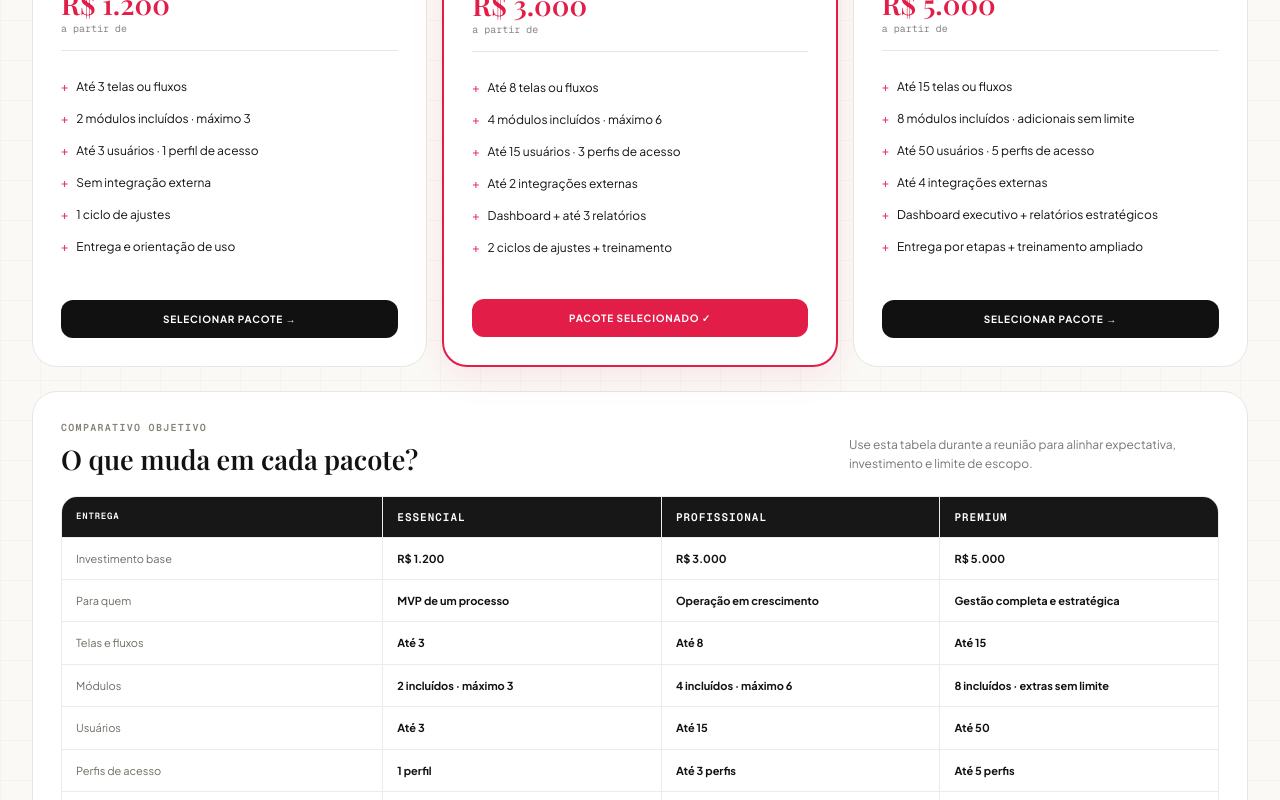
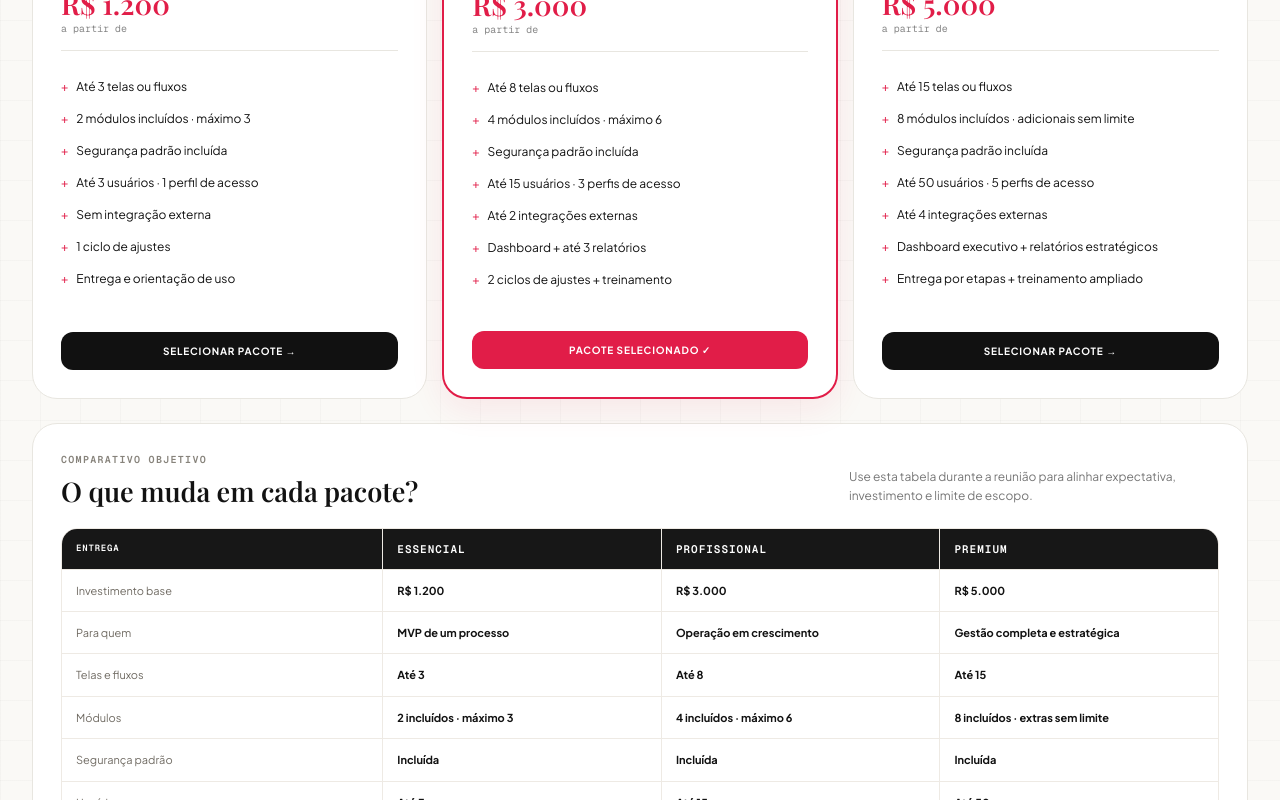
Before and after one commit to simplessimplo2026-source/sdd-studio, a Next.js app: page / in a window 1280 px wide. Shown: the part 460-1260 px from the top of the page. Built offline with nearby package versions, Linux system fonts and the light colour scheme; a web font is replaced by a local one.

Commit message:
Inclui segurança padrão em todos os pacotes

```diff
--- a/app/globals.css
+++ b/app/globals.css
@@ -208,6 +208,7 @@ body{margin:0;background:var(--paper);color:var(--ink);font-family:'Plus Jakarta
 .section-title>p{font-size:12px;color:#777;max-width:250px;line-height:1.55;margin:0}
 .module-grid{display:grid;grid-template-columns:repeat(2,1fr);gap:10px}
 .module-legend{display:flex;gap:14px;flex-wrap:wrap;margin:-8px 0 14px;font:500 9px 'Geist Mono';color:#777}.module-legend span:before{content:'';display:inline-block;width:7px;height:7px;border-radius:50%;margin-right:6px}.included-dot:before{background:#24713d}.additional-dot:before{background:var(--rose)}
+.security-standard{display:grid;grid-template-columns:28px 1fr auto;gap:10px;align-items:center;margin:0 0 10px;padding:13px;border:1px solid #cde4d3;border-radius:15px;background:#f5fbf6}.security-standard>span{width:24px;height:24px;border-radius:50%;display:grid;place-items:center;background:#24713d;color:#fff;font-size:12px}.security-standard div{display:flex;flex-direction:column;gap:3px}.security-standard strong{font-size:12px;color:#28613d}.security-standard small{font-size:10px;line-height:1.4;color:#5d7967}.security-standard em{font:600 9px 'Geist Mono';font-style:normal;color:#24713d;text-align:right}
 .module{min-height:108px;text-align:left;border:1px solid #ebe9e5;border-radius:18px;background:#fff;padding:17px;display:grid;grid-template-columns:35px 1fr auto;gap:11px;align-items:start;cursor:pointer;transition:.2s;font-family:inherit;position:relative}
 .module:hover{border-color:#c9c5bd;transform:translateY(-1px)}
 .module.selected{border-color:var(--rose);box-shadow:0 0 0 3px #e11d4810;background:#fffafb}
--- a/app/page.tsx
+++ b/app/page.tsx
@@ -37,6 +37,8 @@ const modules: Module[] = [
   { id: "portal", icon: "W", title: "Portal / Site", description: "Área pública para clientes e vendas.", price: 600, fields: ["Landing page", "Portal do cliente", "Formulários", "Blog ou conteúdo", "SEO básico"] },
   { id: "security", icon: "S", title: "Segurança", description: "Acesso, auditoria e proteção de dados.", price: 300, fields: ["Login e recuperação", "Dois fatores", "Log de auditoria", "LGPD e consentimento"] },
 ];
+const securityBaseline = { title: "Segurança padrão", description: "Login, recuperação de acesso, proteção básica de dados e requisitos iniciais de LGPD.", fields: ["Login e recuperação", "Proteção básica de dados", "LGPD e consentimento"] };
+const selectableModules = modules.filter((item) => item.id !== "security");
 const money = new Intl.NumberFormat("pt-BR", { style: "currency", currency: "BRL", maximumFractionDigits: 0 });
 const packageRules = {
     essential: { base: 1200, includedModules: 2, maxModules: 3, label: "Essencial" },
@@ -44,9 +46,9 @@ const packageRules = {
     premium: { base: 5000, includedModules: 8, maxModules: Infinity, label: "Premium" },
 } as const;
 const packages = [
-    { id: "essential", name: "Essencial", description: "Para sites e apps simples", price: "R$ 1.200", features: ["Até 3 telas ou fluxos", "2 módulos incluídos · máximo 3", "Até 3 usuários · 1 perfil de acesso", "Sem integração externa", "1 ciclo de ajustes", "Entrega e orientação de uso"] },
-    { id: "professional", name: "Profissional", description: "Para operações conectadas", price: "R$ 3.000", features: ["Até 8 telas ou fluxos", "4 módulos incluídos · máximo 6", "Até 15 usuários · 3 perfis de acesso", "Até 2 integrações externas", "Dashboard + até 3 relatórios", "2 ciclos de ajustes + treinamento"] },
-    { id: "premium", name: "Premium", description: "Para sistemas completos", price: "R$ 5.000", features: ["Até 15 telas ou fluxos", "8 módulos incluídos · adicionais sem limite", "Até 50 usuários · 5 perfis de acesso", "Até 4 integrações externas", "Dashboard executivo + relatórios estratégicos", "Entrega por etapas + treinamento ampliado"] },
+    { id: "essential", name: "Essencial", description: "Para sites e apps simples", price: "R$ 1.200", features: ["Até 3 telas ou fluxos", "2 módulos incluídos · máximo 3", "Segurança padrão incluída", "Até 3 usuários · 1 perfil de acesso", "Sem integração externa", "1 ciclo de ajustes", "Entrega e orientação de uso"] },
+    { id: "professional", name: "Profissional", description: "Para operações conectadas", price: "R$ 3.000", features: ["Até 8 telas ou fluxos", "4 módulos incluídos · máximo 6", "Segurança padrão incluída", "Até 15 usuários · 3 perfis de acesso", "Até 2 integrações externas", "Dashboard + até 3 relatórios", "2 ciclos de ajustes + treinamento"] },
+    { id: "premium", name: "Premium", description: "Para sistemas completos", price: "R$ 5.000", features: ["Até 15 telas ou fluxos", "8 módulos incluídos · adicionais sem limite", "Segurança padrão incluída", "Até 50 usuários · 5 perfis de acesso", "Até 4 integrações externas", "Dashboard executivo + relatórios estratégicos", "Entrega por etapas + treinamento ampliado"] },
 ] as const;
 type Discovery = { objective: string; users: string; userCount: string; profileCount: string; screenCount: string; pain: string; integrations: string; integrationCount: string; successMetric: string };
 const emptyDiscovery: Discovery = { objective: "", users: "", userCount: "", profileCount: "", screenCount: "", pain: "", integrations: "", integrationCount: "", successMetric: "" };
@@ -82,7 +84,7 @@ export default function Home() {
     const [documents, setDocuments] = useState<SavedDocument[]>([]);
     const [notice, setNotice] = useState("");
     const [saving, setSaving] = useState(false);
-    const selectedModules = selected.map((id) => modules.find((item) => item.id === id)).filter((item): item is Module => Boolean(item));
+    const selectedModules = selected.map((id) => modules.find((item) => item.id === id)).filter((item): item is Module => Boolean(item) && item.id !== "security");
     const activePackage = packageRules[packageType as keyof typeof packageRules] ?? packageRules.professional;
     const activePackageDefinition = packages.find((item) => item.id === packageType) ?? packages[1];
     const packageUserLimits = { essential: 3, professional: 15, premium: 50 } as const;
@@ -355,7 +357,7 @@ export default function Home() {
 <div className="comparison-head"><div><p className="eyebrow">COMPARATIVO OBJETIVO</p><h2>O que muda em cada pacote?</h2></div><p>Use esta tabela durante a reunião para alinhar expectativa, investimento e limite de escopo.</p></div>
 <div className="comparison-table" role="table" aria-label="Comparativo de pacotes">
 <div className="comparison-row comparison-labels" role="row"><span role="columnheader">ENTREGA</span><strong role="columnheader">ESSENCIAL</strong><strong role="columnheader">PROFISSIONAL</strong><strong role="columnheader">PREMIUM</strong></div>
-{[["Investimento base", "R$ 1.200", "R$ 3.000", "R$ 5.000"], ["Para quem", "MVP de um processo", "Operação em crescimento", "Gestão completa e estratégica"], ["Telas e fluxos", "Até 3", "Até 8", "Até 15"], ["Módulos", "2 incluídos · máximo 3", "4 incluídos · máximo 6", "8 incluídos · extras sem limite"], ["Usuários", "Até 3", "Até 15", "Até 50"], ["Perfis de acesso", "1 perfil", "Até 3 perfis", "Até 5 perfis"], ["Integrações", "Não incluídas", "Até 2 integrações", "Até 4 integrações"], ["Dados e relatórios", "Listagens essenciais", "Dashboard + 3 relatórios", "Dashboard executivo + relatórios estratégicos"], ["Ajustes", "1 ciclo", "2 ciclos", "Validação por etapas"], ["Implantação", "Orientação de uso", "Treinamento da equipe", "Treinamento ampliado + entrega assistida"], ["Prazo de referência", "Até 2 semanas", "4 a 6 semanas", "6 a 10 semanas"]].map((row) => <div className="comparison-row" role="row" key={row[0]}><span>{row[0]}</span><strong>{row[1]}</strong><strong>{row[2]}</strong><strong>{row[3]}</strong></div>)}
+{[["Investimento base", "R$ 1.200", "R$ 3.000", "R$ 5.000"], ["Para quem", "MVP de um processo", "Operação em crescimento", "Gestão completa e estratégica"], ["Telas e fluxos", "Até 3", "Até 8", "Até 15"], ["Módulos", "2 incluídos · máximo 3", "4 incluídos · máximo 6", "8 incluídos · extras sem limite"], ["Segurança padrão", "Incluída", "Incluída", "Incluída"], ["Usuários", "Até 3", "Até 15", "Até 50"], ["Perfis de acesso", "1 perfil", "Até 3 perfis", "Até 5 perfis"], ["Integrações", "Não incluídas", "Até 2 integrações", "Até 4 integrações"], ["Dados e relatórios", "Listagens essenciais", "Dashboard + 3 relatórios", "Dashboard executivo + relatórios estratégicos"], ["Ajustes", "1 ciclo", "2 ciclos", "Validação por etapas"], ["Implantação", "Orientação de uso", "Treinamento da equipe", "Treinamento ampliado + entrega assistida"], ["Prazo de referência", "Até 2 semanas", "4 a 6 semanas", "6 a 10 semanas"]].map((row) => <div className="comparison-row" role="row" key={row[0]}><span>{row[0]}</span><strong>{row[1]}</strong><strong>{row[2]}</strong><strong>{row[3]}</strong></div>)}
 </div>
 </section>
 <section className="catalog-modules">
@@ -506,7 +508,7 @@ export default function Home() {
 </div>
 <p>Selecione os módulos que fazem sentido para esta demanda.</p>
 </div>
-<div className="module-legend"><span className="included-dot">Incluído no pacote</span><span className="additional-dot">Adicional cobrado à parte</span></div><div className="module-grid">{modules.map((item) => { const selectedPosition = selected.indexOf(item.id); const moduleState = selectedPosition < 0 ? "" : selectedPosition < activePackage.includedModules ? "selected included" : "selected additional"; return <button key={item.id} className={`module ${moduleState}`} onClick={() => toggleModule(item.id)}>
+<div className="module-legend"><span className="included-dot">Incluído no pacote</span><span className="additional-dot">Adicional cobrado à parte</span></div><div className="security-standard"><span>✓</span><div><strong>{securityBaseline.title}</strong><small>{securityBaseline.description}</small></div><em>Inclusa em todos os pacotes</em></div><div className="module-grid">{selectableModules.map((item) => { const selectedPosition = selected.indexOf(item.id); const moduleState = selectedPosition < 0 ? "" : selectedPosition < activePackage.includedModules ? "selected included" : "selected additional"; return <button key={item.id} className={`module ${moduleState}`} onClick={() => toggleModule(item.id)}>
 <span className="module-icon">{item.icon}</span>
 <span className="module-copy">
 <strong>{item.title}</strong>
```
